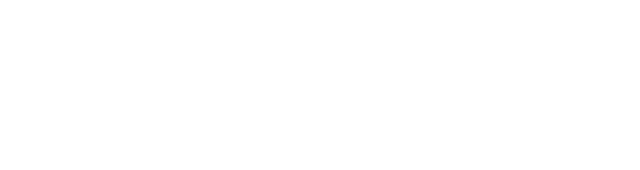
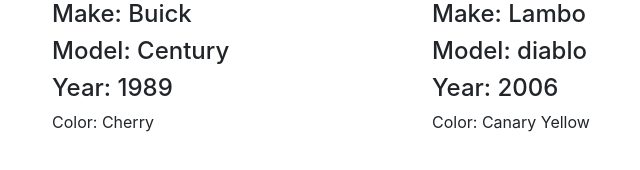
Before and after one commit to ryanochoa8/late-summer-19-gregslist, a plain HTML site: page index.html in a window 1280 px wide. Shown: the whole page, without its empty margins (33-673 px from the left). Drawn offline with nearby package versions, Linux system fonts and the light colour scheme.

Commit message:
template created, cars are drawing

```diff
--- a/app/components/car/CarController.js
+++ b/app/components/car/CarController.js
@@ -3,8 +3,20 @@
 
 let _carService = new CarService()
 
+function drawCars(){
+  let carsElem = document.querySelector("#cars")
+  let template = ''
+  let cars = _carService.Cars
+  cars.forEach(car => {
+    template += car.Template
+  })
+  carsElem.innerHTML = template
+
+}
+
 export default class CarController{
   constructor(){
     console.log("car controller works")
+    drawCars()
   }
 }
--- a/app/components/car/CarService.js
+++ b/app/components/car/CarService.js
@@ -1,11 +1,18 @@
 import Car from "../../models/Car.js";
 
 
-let _cars = [new Car("Buick", "Century", 1989, "Cherry")]
+let _cars = [
+  new Car({make:"Buick", model:"Century", year:1989, color:"Cherry"}),
+  new Car({make:"Lambo", model:"diablo", year:2006, color:"Canary Yellow"})
+]
 
 
 export default class CarService{
   constructor(){
     console.log("car service works", _cars)
   }
+
+  get Cars(){
+    return _cars.map(car => new Car(car))
+  }
 }
--- a/app/models/Car.js
+++ b/app/models/Car.js
@@ -1,8 +1,20 @@
 export default class Car{
-  constructor(make, model, year, color){
-    this.make = make
-    this.model = model
-    this.year = year
-    this.color = color
+  constructor(data){
+    this.make = data.make
+    this.model = data.model
+    this.year = data.year
+    this.color = data.color
   }
+
+  get Template(){
+    return `
+    <div class="col-4">
+        <h4>Make: ${this.make}</h4>
+        <h4>Model: ${this.model}</h4>
+        <h4>Year: ${this.year}</h4>
+        <p>Color: ${this.color}</p>
+      </div>
+    `
+  }
+
 }
--- a/index.html
+++ b/index.html
@@ -9,10 +9,8 @@
 </head>
 <body>
   <div class="container">
-    <div class="row">
-      <div class="col-4">
+    <div id="cars" class="row">
 
-      </div>
     </div>
   </div>
   <script src="app/main.js" type="module"></script>
```
